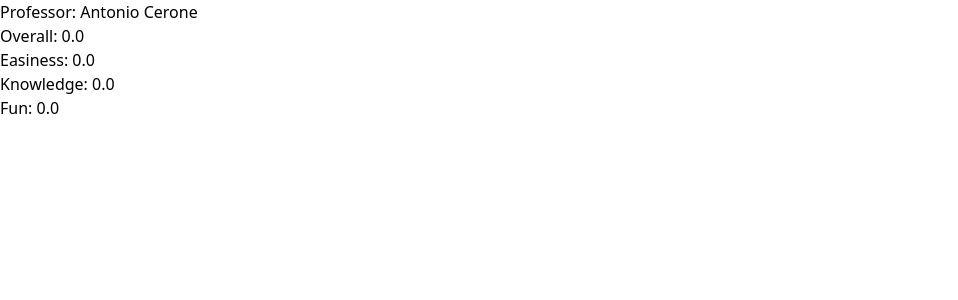
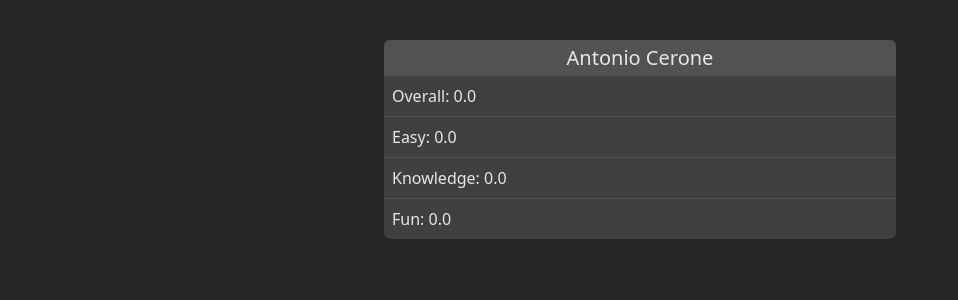
Before and after one commit to elamirKad/nu-rating, a Django app: template rating/templates/prof.html in a window 1280 px wide. Shown: the top 300 px of the page, without its empty margins (0-958 px from the left). Run offline with Django 4.2, Linux system fonts and the light colour scheme; the template is opened without the code that fills it: values that come from a table or form of the project are taken from there, others are empty; data comes from the database, SQL or seed files in the repository; both versions use the stored data as it was after the commit; some libraries are stand-ins or nearby versions.

Commit message:
Tailwind desing

```diff
--- a/rating/templates/prof.html
+++ b/rating/templates/prof.html
@@ -1,9 +1,39 @@
 {% extends 'base.html' %}
 {% block title %}{{profess.name}}{% endblock %}
 {% block content %}
-    <div class="">Professor: {{ profess.name }}</div>
-    <div class="">Overall: {{ profess.overall }}</div>
-    <div class="">Easiness: {{ profess.easy }}</div>
-    <div class="">Knowledge: {{ profess.knowledge }}</div>
-    <div class="">Fun: {{ profess.fun }}</div>
+    <div class="container text-gray-200">
+        <div class="w-2/5 bg-neutral-700 mx-auto rounded-md mt-10">
+            <div class="w-full bg-neutral-600 rounded-t-md flex justify-center py-1">
+                <p class="text-xl">{{ profess.name }}</p>
+            </div>
+            <div class="divide-y divide-neutral-600">
+                <div>
+                    <div class="my-2 ml-2">
+                        Overall: {{ profess.overall }}
+                    </div>
+                </div>
+                <div>
+                    <div class="my-2 ml-2">
+                        Easy: {{ profess.easy }}
+                    </div>
+                </div>
+                <div>
+                    <div class="my-2 ml-2">
+                        Knowledge: {{ profess.knowledge }}
+                    </div>
+                </div>
+                <div>
+                    <div class="my-2 ml-2 pb-2">
+                        Fun: {{ profess.fun }}
+                    </div>
+                </div>
+            </div>
+
+        </div>
+    </div>
+    <div class="container text-gray-200">
+        <div class="w-2/5 bg-neutral-700 mx-auto rounded-md mt-5">
+
+        </div>
+    </div>
 {% endblock %}
--- a/templates/base.html
+++ b/templates/base.html
@@ -6,7 +6,7 @@
     <title>{% block title %} {% endblock %}</title>
     {% tailwind_css %}
 </head>
-<body>
+<body class="bg-neutral-800">
     {% block content %}
 
     {% endblock %}
--- a/theme/static/css/dist/styles.css
+++ b/theme/static/css/dist/styles.css
@@ -763,6 +763,53 @@ select {
   margin-right: auto;
 }
 
+.my-2 {
+  margin-top: 0.5rem;
+  margin-bottom: 0.5rem;
+}
+
+.my-5 {
+  margin-top: 1.25rem;
+  margin-bottom: 1.25rem;
+}
+
+.mx-2 {
+  margin-left: 0.5rem;
+  margin-right: 0.5rem;
+}
+
+.mr-auto {
+  margin-right: auto;
+}
+
+.mt-10 {
+  margin-top: 2.5rem;
+}
+
+.mt-5 {
+  margin-top: 1.25rem;
+}
+
+.mt-2 {
+  margin-top: 0.5rem;
+}
+
+.mt-1 {
+  margin-top: 0.25rem;
+}
+
+.ml-2 {
+  margin-left: 0.5rem;
+}
+
+.mt-20 {
+  margin-top: 5rem;
+}
+
+.mt-24 {
+  margin-top: 6rem;
+}
+
 .block {
   display: block;
 }
@@ -771,8 +818,52 @@ select {
   display: flex;
 }
 
+.grid {
+  display: grid;
+}
+
 .h-screen {
   height: 100vh;
+}
+
+.h-24 {
+  height: 6rem;
+}
+
+.h-12 {
+  height: 3rem;
+}
+
+.h-5 {
+  height: 1.25rem;
+}
+
+.max-h-24 {
+  max-height: 6rem;
+}
+
+.w-96 {
+  width: 24rem;
+}
+
+.w-4\/5 {
+  width: 80%;
+}
+
+.w-3\/5 {
+  width: 60%;
+}
+
+.w-5 {
+  width: 1.25rem;
+}
+
+.w-full {
+  width: 100%;
+}
+
+.w-2\/5 {
+  width: 40%;
 }
 
 .items-center {
@@ -783,9 +874,206 @@ select {
   justify-content: center;
 }
 
+.justify-items-center {
+  justify-items: center;
+}
+
+.divide-y > :not([hidden]) ~ :not([hidden]) {
+  --tw-divide-y-reverse: 0;
+  border-top-width: calc(1px * calc(1 - var(--tw-divide-y-reverse)));
+  border-bottom-width: calc(1px * var(--tw-divide-y-reverse));
+}
+
+.divide-gray-400 > :not([hidden]) ~ :not([hidden]) {
+  --tw-divide-opacity: 1;
+  border-color: rgb(156 163 175 / var(--tw-divide-opacity));
+}
+
+.divide-neutral-400 > :not([hidden]) ~ :not([hidden]) {
+  --tw-divide-opacity: 1;
+  border-color: rgb(163 163 163 / var(--tw-divide-opacity));
+}
+
+.divide-neutral-900 > :not([hidden]) ~ :not([hidden]) {
+  --tw-divide-opacity: 1;
+  border-color: rgb(23 23 23 / var(--tw-divide-opacity));
+}
+
+.divide-neutral-800 > :not([hidden]) ~ :not([hidden]) {
+  --tw-divide-opacity: 1;
+  border-color: rgb(38 38 38 / var(--tw-divide-opacity));
+}
+
+.divide-neutral-700 > :not([hidden]) ~ :not([hidden]) {
+  --tw-divide-opacity: 1;
+  border-color: rgb(64 64 64 / var(--tw-divide-opacity));
+}
+
+.divide-neutral-600 > :not([hidden]) ~ :not([hidden]) {
+  --tw-divide-opacity: 1;
+  border-color: rgb(82 82 82 / var(--tw-divide-opacity));
+}
+
+.rounded-lg {
+  border-radius: 0.5rem;
+}
+
+.rounded-xl {
+  border-radius: 0.75rem;
+}
+
+.rounded-sm {
+  border-radius: 0.125rem;
+}
+
+.rounded-md {
+  border-radius: 0.375rem;
+}
+
+.rounded-t-md {
+  border-top-left-radius: 0.375rem;
+  border-top-right-radius: 0.375rem;
+}
+
 .bg-gray-50 {
   --tw-bg-opacity: 1;
   background-color: rgb(249 250 251 / var(--tw-bg-opacity));
+}
+
+.bg-black {
+  --tw-bg-opacity: 1;
+  background-color: rgb(0 0 0 / var(--tw-bg-opacity));
+}
+
+.bg-neutral-800 {
+  --tw-bg-opacity: 1;
+  background-color: rgb(38 38 38 / var(--tw-bg-opacity));
+}
+
+.bg-neutral-700 {
+  --tw-bg-opacity: 1;
+  background-color: rgb(64 64 64 / var(--tw-bg-opacity));
+}
+
+.bg-neutral-500 {
+  --tw-bg-opacity: 1;
+  background-color: rgb(115 115 115 / var(--tw-bg-opacity));
+}
+
+.bg-neutral-600 {
+  --tw-bg-opacity: 1;
+  background-color: rgb(82 82 82 / var(--tw-bg-opacity));
+}
+
+.bg-gradient-to-r {
+  background-image: linear-gradient(to right, var(--tw-gradient-stops));
+}
+
+.bg-gradient-to-t {
+  background-image: linear-gradient(to top, var(--tw-gradient-stops));
+}
+
+.bg-gradient-to-b {
+  background-image: linear-gradient(to bottom, var(--tw-gradient-stops));
+}
+
+.bg-gradient-to-br {
+  background-image: linear-gradient(to bottom right, var(--tw-gradient-stops));
+}
+
+.from-indigo-500 {
+  --tw-gradient-from: #6366f1;
+  --tw-gradient-to: rgb(99 102 241 / 0);
+  --tw-gradient-stops: var(--tw-gradient-from), var(--tw-gradient-to);
+}
+
+.from-gray-500 {
+  --tw-gradient-from: #6b7280;
+  --tw-gradient-to: rgb(107 114 128 / 0);
+  --tw-gradient-stops: var(--tw-gradient-from), var(--tw-gradient-to);
+}
+
+.from-cyan-500 {
+  --tw-gradient-from: #06b6d4;
+  --tw-gradient-to: rgb(6 182 212 / 0);
+  --tw-gradient-stops: var(--tw-gradient-from), var(--tw-gradient-to);
+}
+
+.from-gray-800 {
+  --tw-gradient-from: #1f2937;
+  --tw-gradient-to: rgb(31 41 55 / 0);
+  --tw-gradient-stops: var(--tw-gradient-from), var(--tw-gradient-to);
+}
+
+.from-gray-900 {
+  --tw-gradient-from: #111827;
+  --tw-gradient-to: rgb(17 24 39 / 0);
+  --tw-gradient-stops: var(--tw-gradient-from), var(--tw-gradient-to);
+}
+
+.from-slate-900 {
+  --tw-gradient-from: #0f172a;
+  --tw-gradient-to: rgb(15 23 42 / 0);
+  --tw-gradient-stops: var(--tw-gradient-from), var(--tw-gradient-to);
+}
+
+.from-neutral-900 {
+  --tw-gradient-from: #171717;
+  --tw-gradient-to: rgb(23 23 23 / 0);
+  --tw-gradient-stops: var(--tw-gradient-from), var(--tw-gradient-to);
+}
+
+.from-neutral-800 {
+  --tw-gradient-from: #262626;
+  --tw-gradient-to: rgb(38 38 38 / 0);
+  --tw-gradient-stops: var(--tw-gradient-from), var(--tw-gradient-to);
+}
+
+.to-blue-500 {
+  --tw-gradient-to: #3b82f6;
+}
+
+.to-gray-900 {
+  --tw-gradient-to: #111827;
+}
+
+.to-black {
+  --tw-gradient-to: #000;
+}
+
+.p-10 {
+  padding: 2.5rem;
+}
+
+.py-4 {
+  padding-top: 1rem;
+  padding-bottom: 1rem;
+}
+
+.py-5 {
+  padding-top: 1.25rem;
+  padding-bottom: 1.25rem;
+}
+
+.py-1 {
+  padding-top: 0.25rem;
+  padding-bottom: 0.25rem;
+}
+
+.pr-2 {
+  padding-right: 0.5rem;
+}
+
+.pl-2 {
+  padding-left: 0.5rem;
+}
+
+.pl-4 {
+  padding-left: 1rem;
+}
+
+.pb-2 {
+  padding-bottom: 0.5rem;
 }
 
 .font-serif {
@@ -797,6 +1085,34 @@ select {
   line-height: 1;
 }
 
+.text-xl {
+  font-size: 1.25rem;
+  line-height: 1.75rem;
+}
+
+.text-2xl {
+  font-size: 1.5rem;
+  line-height: 2rem;
+}
+
+.text-3xl {
+  font-size: 1.875rem;
+  line-height: 2.25rem;
+}
+
+.text-sm {
+  font-size: 0.875rem;
+  line-height: 1.25rem;
+}
+
+.font-semibold {
+  font-weight: 600;
+}
+
+.font-medium {
+  font-weight: 500;
+}
+
 .leading-normal {
   line-height: 1.5;
 }
@@ -804,3 +1120,55 @@ select {
 .tracking-normal {
   letter-spacing: 0em;
 }
+
+.text-white {
+  --tw-text-opacity: 1;
+  color: rgb(255 255 255 / var(--tw-text-opacity));
+}
+
+.text-red-50 {
+  --tw-text-opacity: 1;
+  color: rgb(254 242 242 / var(--tw-text-opacity));
+}
+
+.text-red-400 {
+  --tw-text-opacity: 1;
+  color: rgb(248 113 113 / var(--tw-text-opacity));
+}
+
+.text-red-500 {
+  --tw-text-opacity: 1;
+  color: rgb(239 68 68 / var(--tw-text-opacity));
+}
+
+.text-gray-200 {
+  --tw-text-opacity: 1;
+  color: rgb(229 231 235 / var(--tw-text-opacity));
+}
+
+.text-gray-300 {
+  --tw-text-opacity: 1;
+  color: rgb(209 213 219 / var(--tw-text-opacity));
+}
+
+.text-yellow-400 {
+  --tw-text-opacity: 1;
+  color: rgb(250 204 21 / var(--tw-text-opacity));
+}
+
+.text-gray-500 {
+  --tw-text-opacity: 1;
+  color: rgb(107 114 128 / var(--tw-text-opacity));
+}
+
+@media (prefers-color-scheme: dark) {
+  .dark\:text-gray-500 {
+    --tw-text-opacity: 1;
+    color: rgb(107 114 128 / var(--tw-text-opacity));
+  }
+
+  .dark\:text-gray-400 {
+    --tw-text-opacity: 1;
+    color: rgb(156 163 175 / var(--tw-text-opacity));
+  }
+}
```
Also changed, not shown: rating/templates/course.html (+14 -2 lines), rating/templates/index.html (+17 -4 lines), db.sqlite3.
